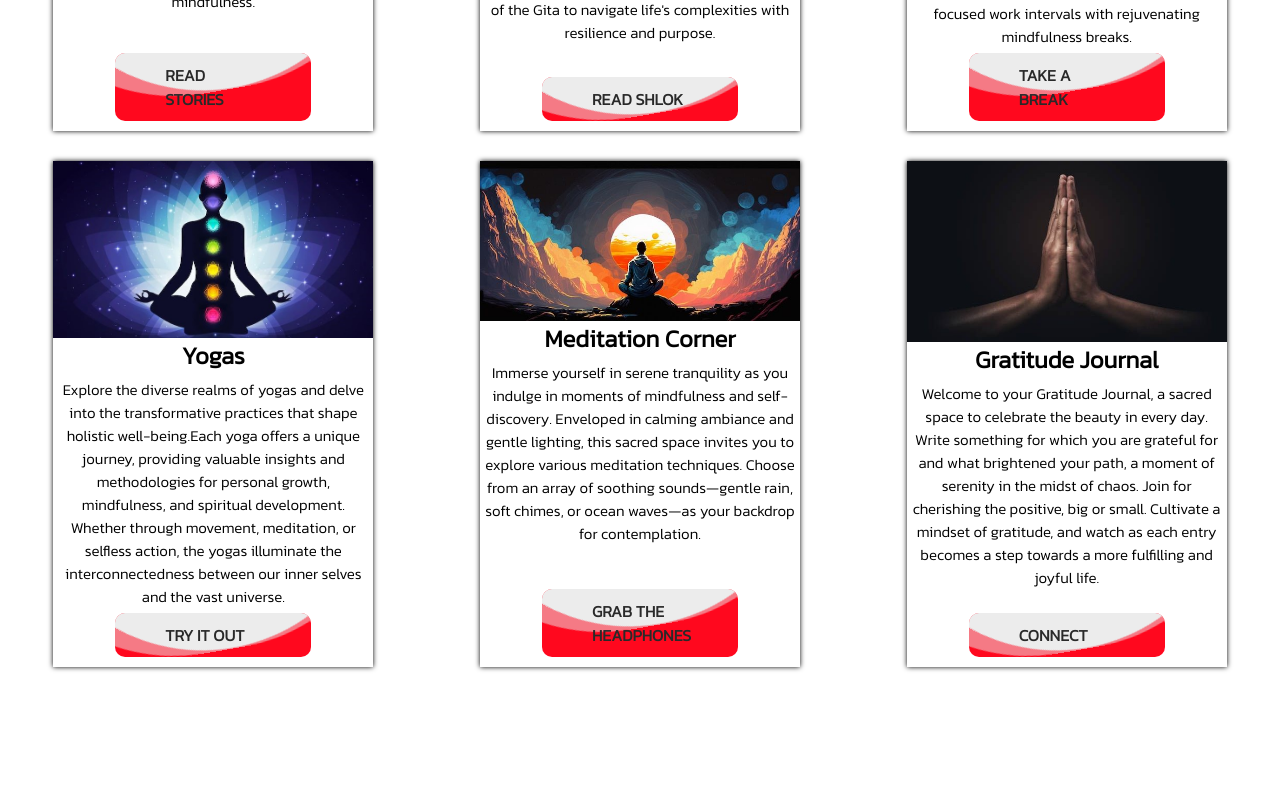
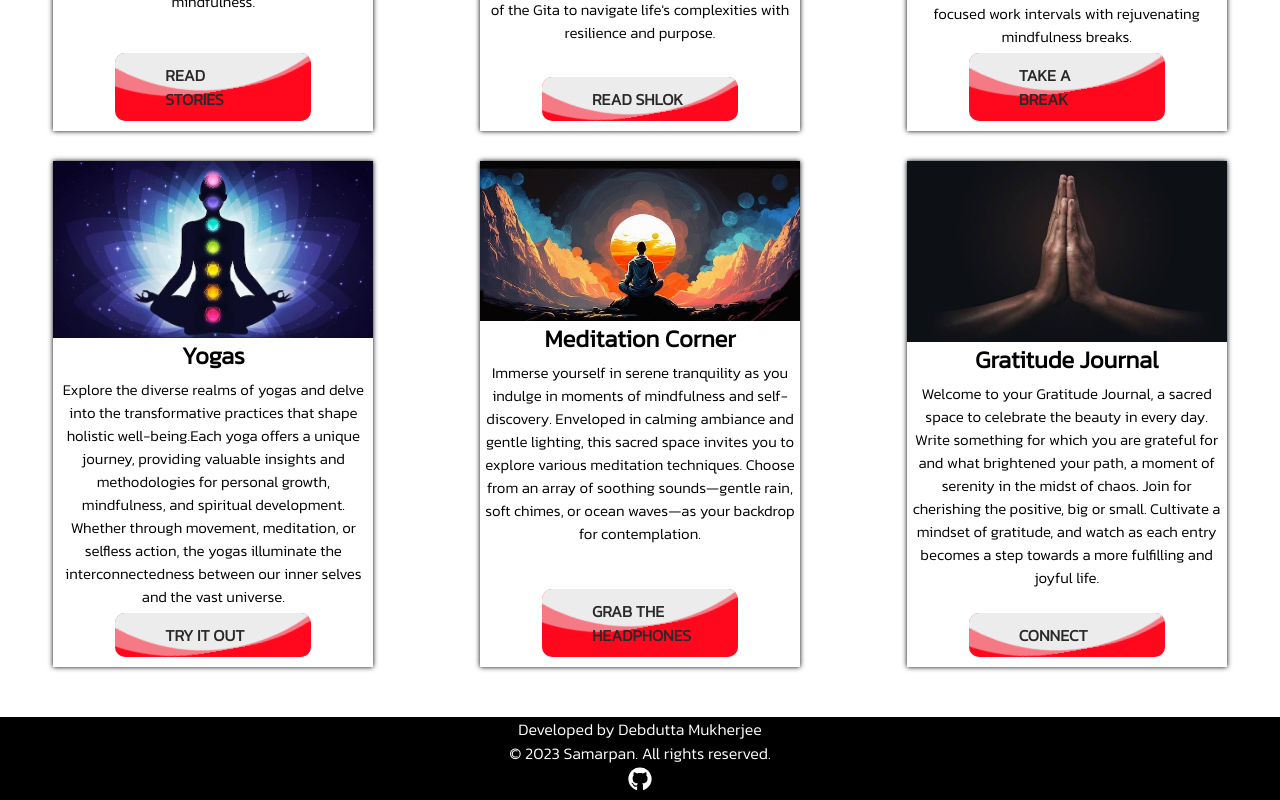
Before and after one commit to Debdutta-10/Samarpan-client, a React (Create React App) app: page / in a window 1280 px wide. Shown: the part 1433-2233 px from the top of the page. Before the commit the page ends 2130 px from the top, so only its background shows below. Built offline with nearby package versions, Linux system fonts and the light colour scheme.

Commit message:
Footer Completed

```diff
--- a/package.json
+++ b/package.json
@@ -13,6 +13,7 @@
     "react": "^18.2.0",
     "react-circular-progressbar": "^2.1.0",
     "react-dom": "^18.2.0",
+    "react-icons": "^4.12.0",
     "react-router-dom": "^6.20.1",
     "react-scripts": "5.0.1",
     "react-slider": "^2.0.6",
--- a/src/App.js
+++ b/src/App.js
@@ -11,6 +11,7 @@ import Meditation from './components/Meditation.js'
 import Journal from './components/Journal.js'
 import ScrollToTop from './components/ScrollToTop.js';
 import { BrowserRouter, Routes, Route } from 'react-router-dom';
+import Footer from './components/Footer.js';
 
 function App() {
   return (
@@ -30,6 +31,7 @@ function App() {
           <Route path='*' element={<NotFound />} /> {/* Use a wildcard for unmatched routes */}
         </Routes>
         <ScrollToTop />
+        <Footer></Footer>
       </BrowserRouter>
     </>
   );
--- /dev/null
+++ b/src/components/Footer.js
@@ -0,0 +1,21 @@
+import React from 'react';
+import './styles/footer.css';
+import { FaGithub } from "react-icons/fa";
+
+function Footer() {
+    return (
+        <>
+            <div className="footer-container">
+                <p>Developed by Debdutta Mukherjee</p>
+                <p>&copy; 2023 Samarpan. All rights reserved.</p>
+                <p>
+                    <a href=" https://github.com/Debdutta-10/Samarpan-client" target="_blank" rel="noopener noreferrer">
+                        <FaGithub />
+                    </a>
+                </p>
+            </div>
+        </>
+    );
+}
+
+export default Footer;
--- /dev/null
+++ b/src/components/styles/footer.css
@@ -0,0 +1,11 @@
+.footer-container{
+    background-color: black;
+    color: white;
+    margin-top: 50px;
+    text-align: center;
+}
+.footer-container a{
+    font-size: 1.5rem;
+    text-decoration: none;
+    color: white;
+}
```
Also changed, not shown: 1 other file (tests, documents, lock files or other folders).
